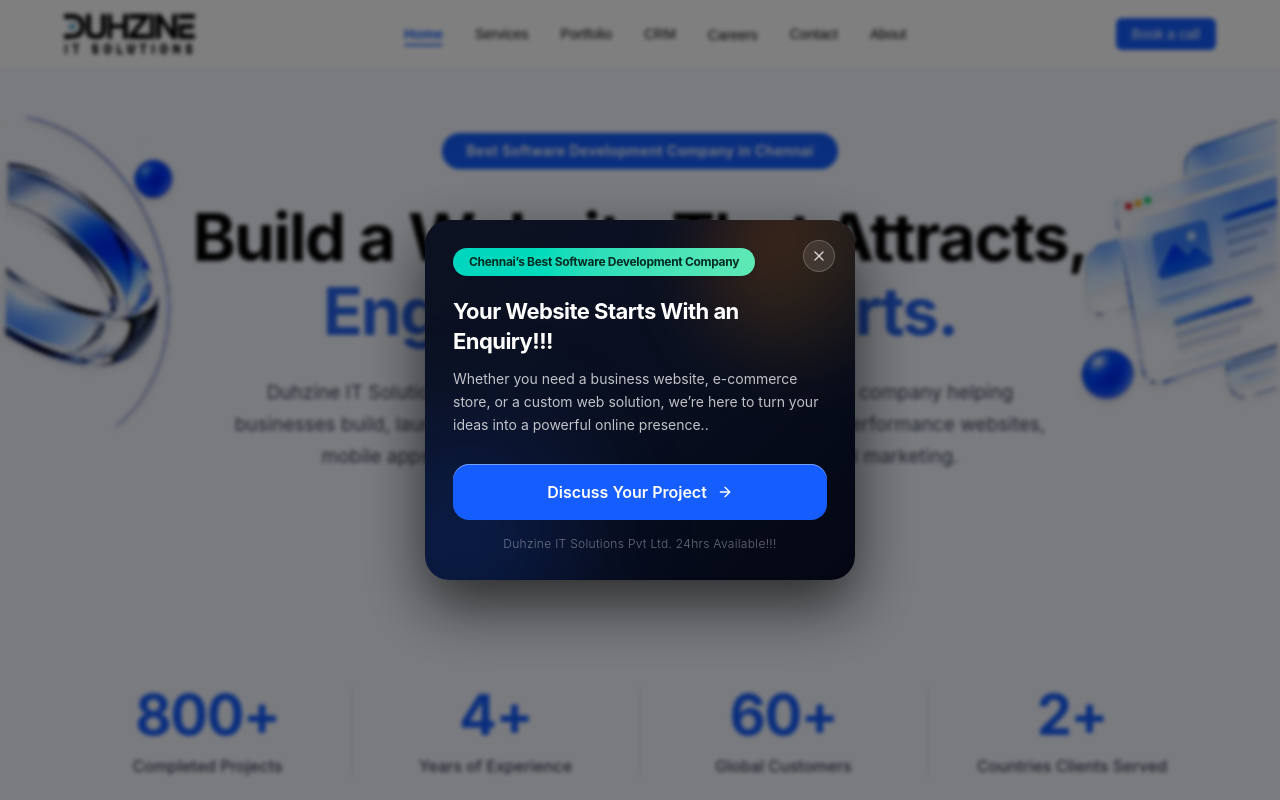
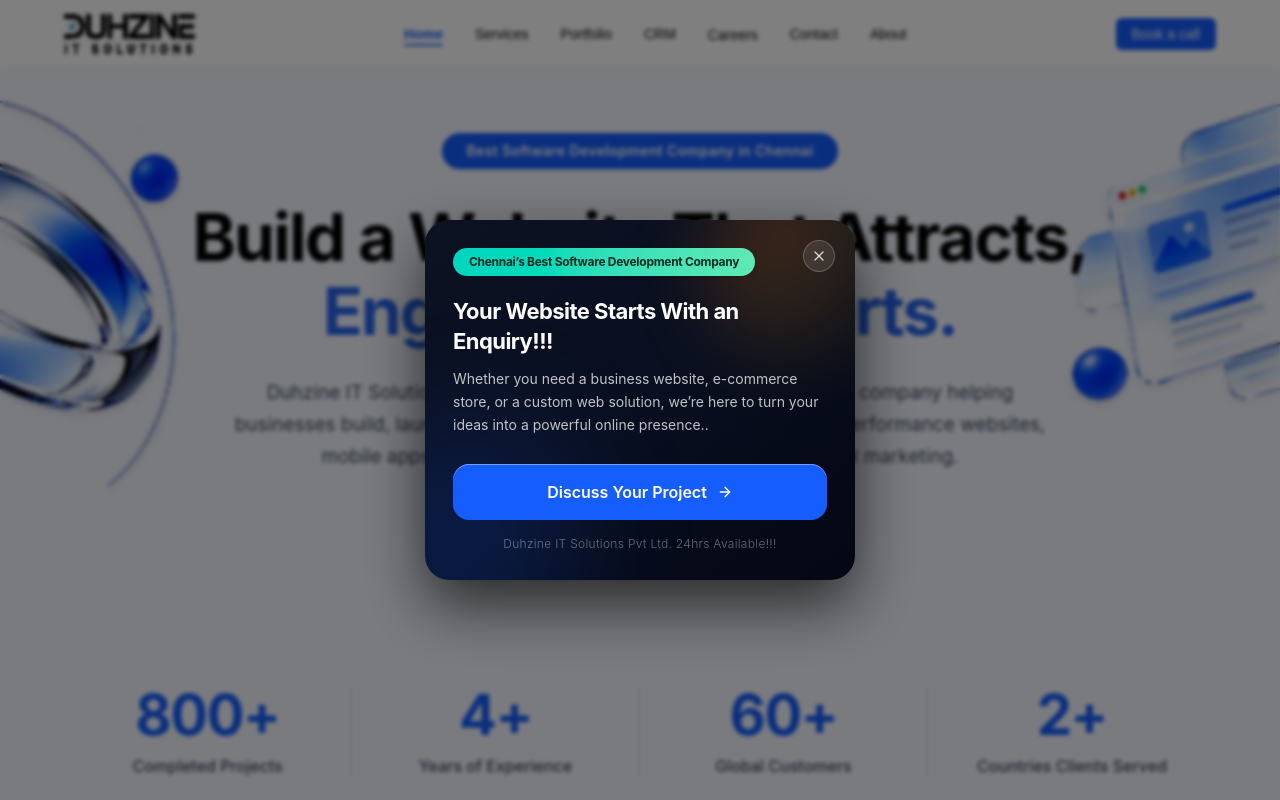
Before and after one commit to kaushikganesh1512/Duhzine-Company-Website, a Next.js app: page / in a window 1280 px wide. Shown: the top 800 px of the page. Built offline with nearby package versions, Linux system fonts and the light colour scheme.

Commit message:
feat: show enquiry popup once per session and align hero side graphics flush to screen edges

```diff
--- a/src/app/page.tsx
+++ b/src/app/page.tsx
@@ -21,12 +21,21 @@ export default function Home() {
   const [projectModalOpen, setProjectModalOpen] = useState(false);
 
   useEffect(() => {
-    // Show popup smoothly after the home page is displayed
-    const timer = setTimeout(() => {
-      setEnquiryPopupOpen(true);
-    }, 800);
-    return () => clearTimeout(timer);
+    // Only show the enquiry popup once when the website opens, not on every page transition
+    const hasShownPopup = sessionStorage.getItem("duhzine_enquiry_shown");
+    if (!hasShownPopup) {
+      const timer = setTimeout(() => {
+        setEnquiryPopupOpen(true);
+        sessionStorage.setItem("duhzine_enquiry_shown", "true");
+      }, 800);
+      return () => clearTimeout(timer);
+    }
   }, []);
+
+  const handleCloseEnquiry = () => {
+    setEnquiryPopupOpen(false);
+    sessionStorage.setItem("duhzine_enquiry_shown", "true");
+  };
 
   return (
     <main className="min-h-screen bg-[#f4f7ff] text-[#0f172a] relative">
@@ -83,9 +92,9 @@ export default function Home() {
       {/* Auto Welcome & Reload Enquiry Popup */}
       <EnquiryPopup
         isOpen={enquiryPopupOpen}
-        onClose={() => setEnquiryPopupOpen(false)}
+        onClose={handleCloseEnquiry}
         onDiscussProject={() => {
-          setEnquiryPopupOpen(false);
+          handleCloseEnquiry();
           setProjectModalOpen(true);
         }}
       />
--- a/src/components/Hero.tsx
+++ b/src/components/Hero.tsx
@@ -16,32 +16,32 @@ export default function Hero({ onStartProject }: HeroProps) {
       {/* Background ambient lighting */}
       <div className="absolute top-1/3 left-1/2 -translate-x-1/2 -translate-y-1/2 w-[900px] h-[520px] bg-blue-400/10 rounded-full blur-3xl pointer-events-none -z-10" />
 
-      {/* Left 3D Chrome Torus Floating Artwork (Enhanced high quality, no black box) */}
-      <div className="hidden lg:block absolute left-0 top-8 xl:top-12 w-[130px] xl:w-[190px] 2xl:w-[230px] pointer-events-auto select-none z-10">
-        <div className="animate-float transition-all duration-700 ease-out hover:scale-105 hover:rotate-2 cursor-pointer">
+      {/* Left 3D Chrome Torus Floating Artwork (Enhanced high quality, flush to left edge) */}
+      <div className="hidden lg:block absolute left-0 top-6 xl:top-8 w-[140px] xl:w-[200px] 2xl:w-[240px] pointer-events-auto select-none z-10">
+        <div className="animate-float origin-left transition-all duration-700 ease-out hover:scale-105 cursor-pointer">
           <Image
             src="/images/side_hero_left.png"
             alt="Abstract 3D Chrome Torus Artwork"
-            width={500}
+            width={422}
             height={812}
             priority
             quality={100}
-            className="w-full h-auto object-contain drop-shadow-md"
+            className="w-full h-auto object-contain object-left drop-shadow-md"
           />
         </div>
       </div>
 
-      {/* Right 3D Glassmorphic Interface Floating Artwork (Enhanced high quality, no black box) */}
-      <div className="hidden lg:block absolute right-0 top-8 xl:top-12 w-[140px] xl:w-[210px] 2xl:w-[250px] pointer-events-auto select-none z-10">
-        <div className="animate-float-reverse transition-all duration-700 ease-out hover:scale-105 hover:-rotate-2 cursor-pointer">
+      {/* Right 3D Glassmorphic Interface Floating Artwork (Enhanced high quality, flush to right edge) */}
+      <div className="hidden lg:block absolute right-0 top-6 xl:top-8 w-[150px] xl:w-[220px] 2xl:w-[260px] pointer-events-auto select-none z-10">
+        <div className="animate-float-reverse origin-right transition-all duration-700 ease-out hover:scale-105 cursor-pointer">
           <Image
             src="/images/side_hero_right.png"
             alt="Abstract 3D Glassmorphic Interface Artwork"
-            width={580}
+            width={572}
             height={812}
             priority
             quality={100}
-            className="w-full h-auto object-contain drop-shadow-md"
+            className="w-full h-auto object-contain object-right drop-shadow-md"
           />
         </div>
       </div>
```
Also changed, not shown: public/images/side_hero_left.png, public/images/side_hero_right.png.
